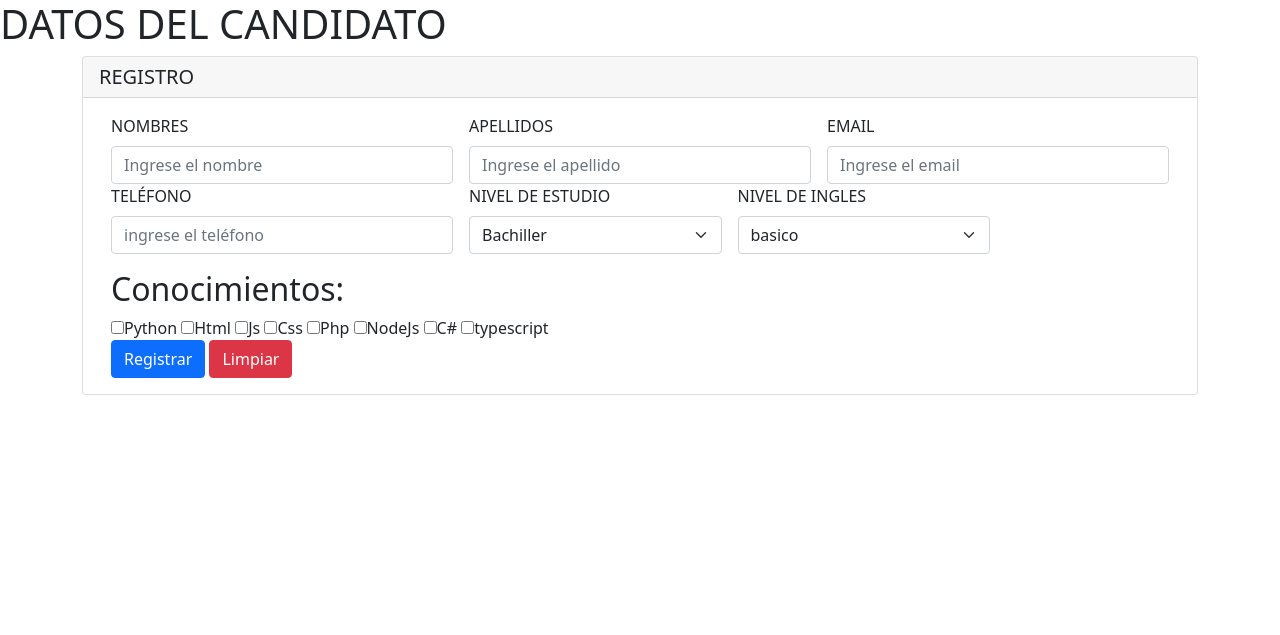
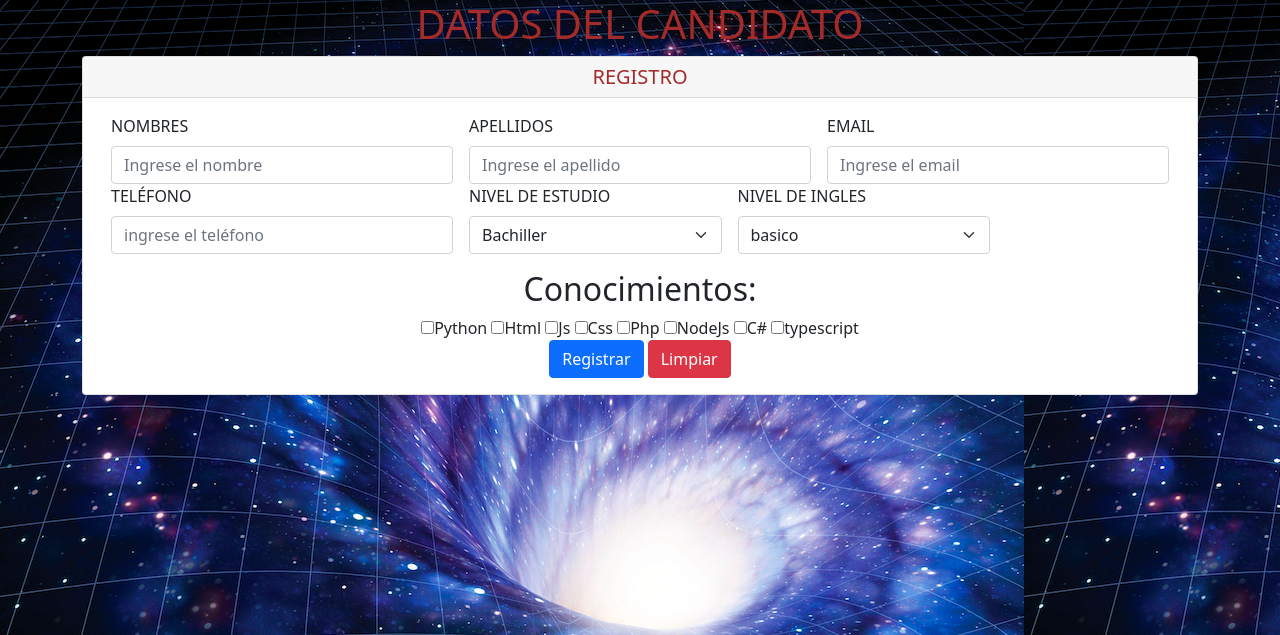
Before and after one commit to WilmerFDuranG/php, a PHP site: page / in a window 1280 px wide. Shown: the top 635 px of the page. Run offline with PHP 8.4, Linux system fonts and the light colour scheme.

Commit message:
Add files via upload

```diff
--- a/ejercicio1/css/style.css
+++ b/ejercicio1/css/style.css
@@ -0,0 +1,20 @@
+body{
+    background-color: aqua;
+    font-family: Arial, Helvetica, sans-serif;
+    background-image: url(/imagenes/espacio-tiempo-se-fracturo.jpg);
+}
+h1{
+    display: flex;
+    justify-content: center;
+    color:brown;
+}
+.titulo{
+    display: flex;
+    justify-content: center;
+    text-align: center;
+    color: brown;
+}
+.conocimientos {
+    justify-content: center;
+    text-align: center;
+}
--- a/ejercicio1/index.php
+++ b/ejercicio1/index.php
@@ -4,7 +4,7 @@
     <meta charset="UTF-8">
     <meta http-equiv="X-UA-Compatible" content="IE=edge">
     <meta name="viewport" content="width=device-width, initial-scale=1.0">
-    <link rel="stylesheet" href="./style.css">
+    <link rel="stylesheet" href="/css/style.css">
     <link rel="stylesheet" href="css/bootstrap/bootstrap.min.css">
     <title>Document</title>
 </head>
@@ -14,7 +14,7 @@
     <div class="container">
 <div id="reg" style="display: display;">
 <div class="card">
-<h5 class="card-header">REGISTRO</h5>
+<h5 class="card-header titulo">REGISTRO</h5>
 <div class="card-body">
 <div class="container">
 <div class="row g-3">
@@ -59,7 +59,7 @@
 
 </div>
 
-<div class="col-md-12" style="justify-content:center">
+<div class="col-md-12 conocimientos" style="justify-content:center">
     <h2>Conocimientos: </h2>
         <label>
             <input type="checkbox" name="conocimientos[]" value="python">Python
```
Also changed, not shown: ejercicio1/imagenes/espacio-tiempo-se-fracturo.jpg (added).
